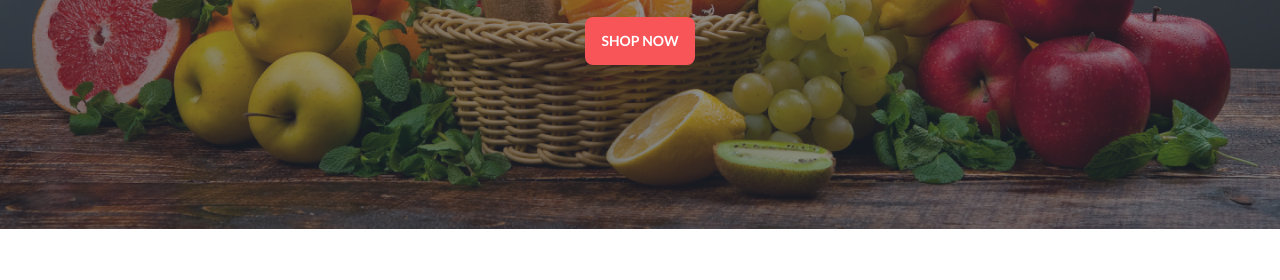
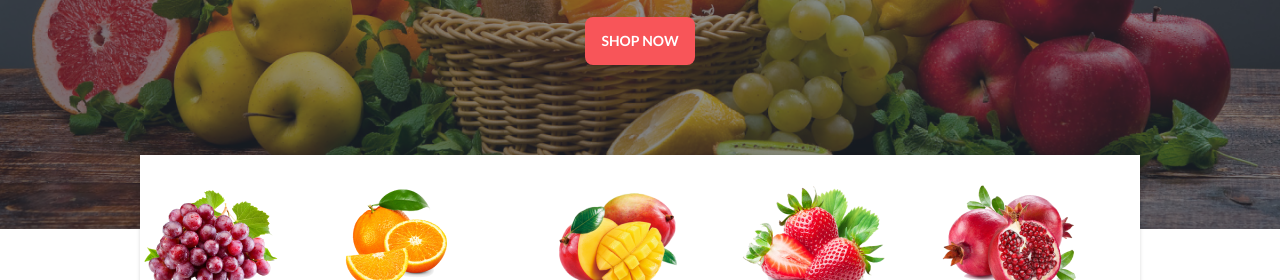
Before and after one commit to alif0013/fruit-brust, a plain HTML site: page index.html in a window 1280 px wide. Shown: the part 396-676 px from the top of the page. Drawn offline with nearby package versions, Linux system fonts and the light colour scheme; grey boxes are pictures that could not be loaded.

Commit message:
all fruit banner added

```diff
--- a/index.html
+++ b/index.html
@@ -164,6 +164,16 @@
             </div>
           </div>
         </div>
+      </div>
+    </section>
+  <!-- all fruits unter banner  -->
+    <section class="md:relative">
+      <div class="hidden lg:grid md:grid-cols-5 w-[1000px] mx-auto bg-[#FFFFFF] drop-shadow h-[170px] items-center -mt-20">
+        <div><img src="./images/fruit1.png" alt=""></div>
+        <div><img src="./images/fruit2.png" alt=""></div>
+        <div><img src="./images/fruit3.png" alt=""></div>
+        <div><img src="./images/fruit4.png" alt=""></div>
+        <div><img src="./images/fruit5.png" alt=""></div>
       </div>
     </section>
 
@@ -730,8 +740,8 @@
       <a class="link link-hover">About Us</a>
       <a class="link link-hover">Shop</a>
       <a class="link link-hover">All Fruits</a>
-      <a class="ml-44 md:link link-hover">Support</a>
-      <a class="ml-44 md:link link-hover">Account</a>
+      <a class="link link-hover">Support</a>
+      <a class="link link-hover">Account</a>
     </div>
     <div class="text-[25px]">
       <div class="grid grid-flow-col gap-4">
```
